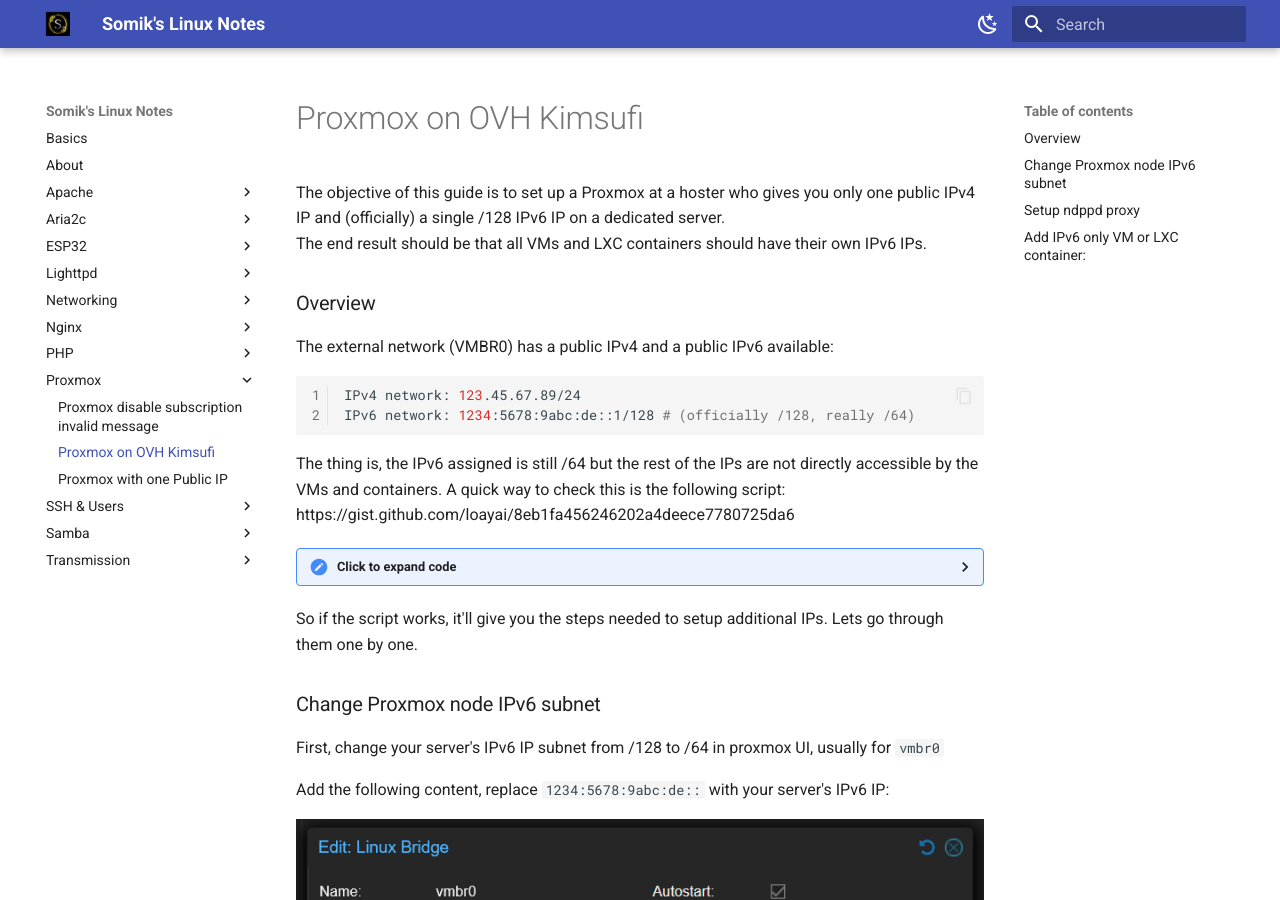
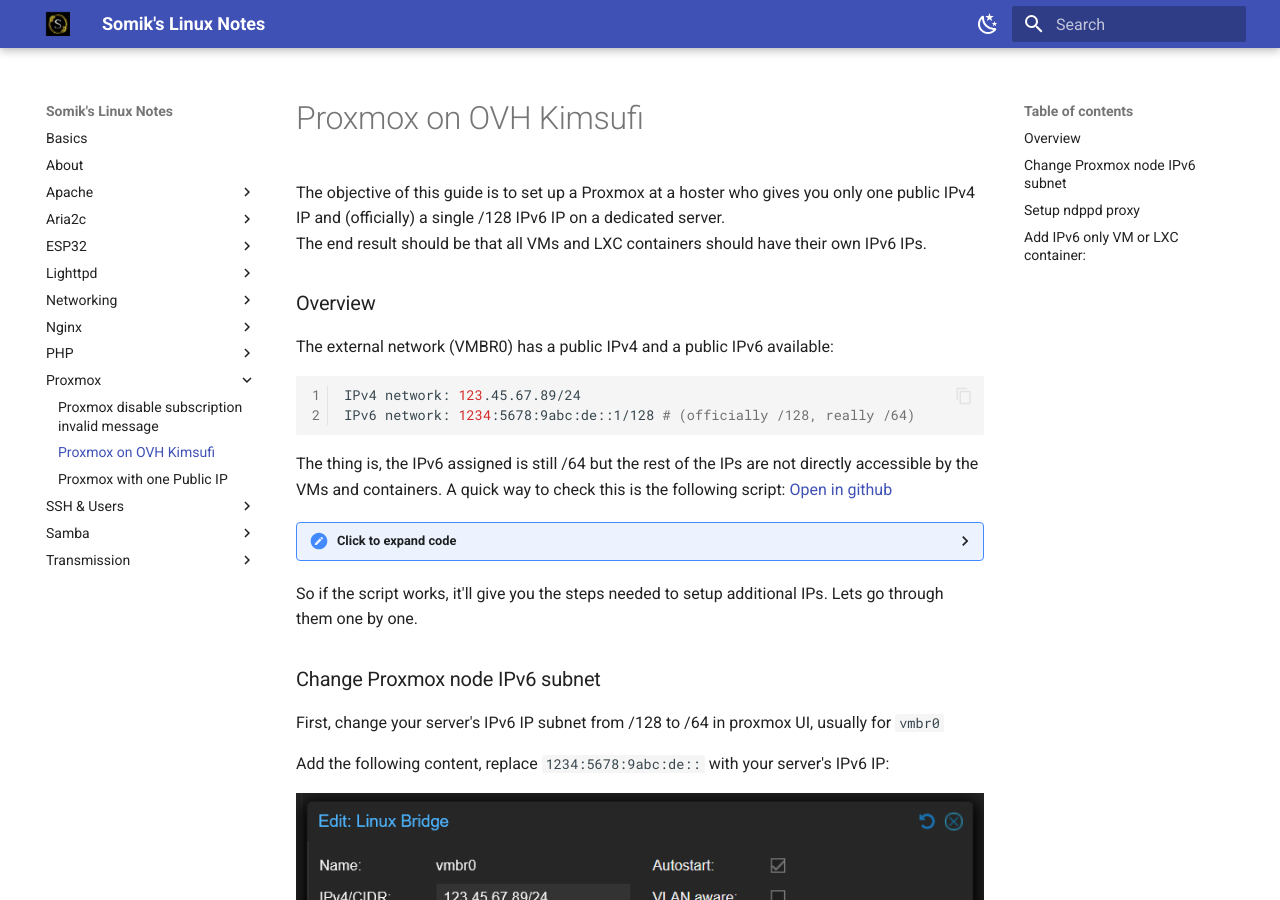
Before and after one commit to somik123/site, an MkDocs documentation site: the page built from docs/Proxmox/proxmox-on-ovh-kimsufi.md, in a window 1280 px wide and 900 px high. Built offline with MkDocs 1.6.1 and Material for MkDocs 9.7.7, drawn with Linux system fonts in a browser that asks for light colours.

Commit message:
Update proxmox-on-ovh-kimsufi.md

````diff
--- a/docs/Proxmox/proxmox-on-ovh-kimsufi.md
+++ b/docs/Proxmox/proxmox-on-ovh-kimsufi.md
@@ -19,8 +19,9 @@
 IPv6 network: 1234:5678:9abc:de::1/128 # (officially /128, really /64)
 ```
 
-The thing is, the IPv6 assigned is still /64 but the rest of the IPs are not directly accessible by the VMs and containers. A quick way to check this is the following script:
-https://gist.github.com/loayai/8eb1fa456246202a4deece7780725da6
+The thing is, the IPv6 assigned is still /64 but the rest of the IPs are not directly accessible by the VMs and containers. A quick way to check this is the following script: [Open in github](https://gist.github.com/loayai/8eb1fa456246202a4deece7780725da6)
+
+
 
 <details>
 <summary>Click to expand code</summary>
````
